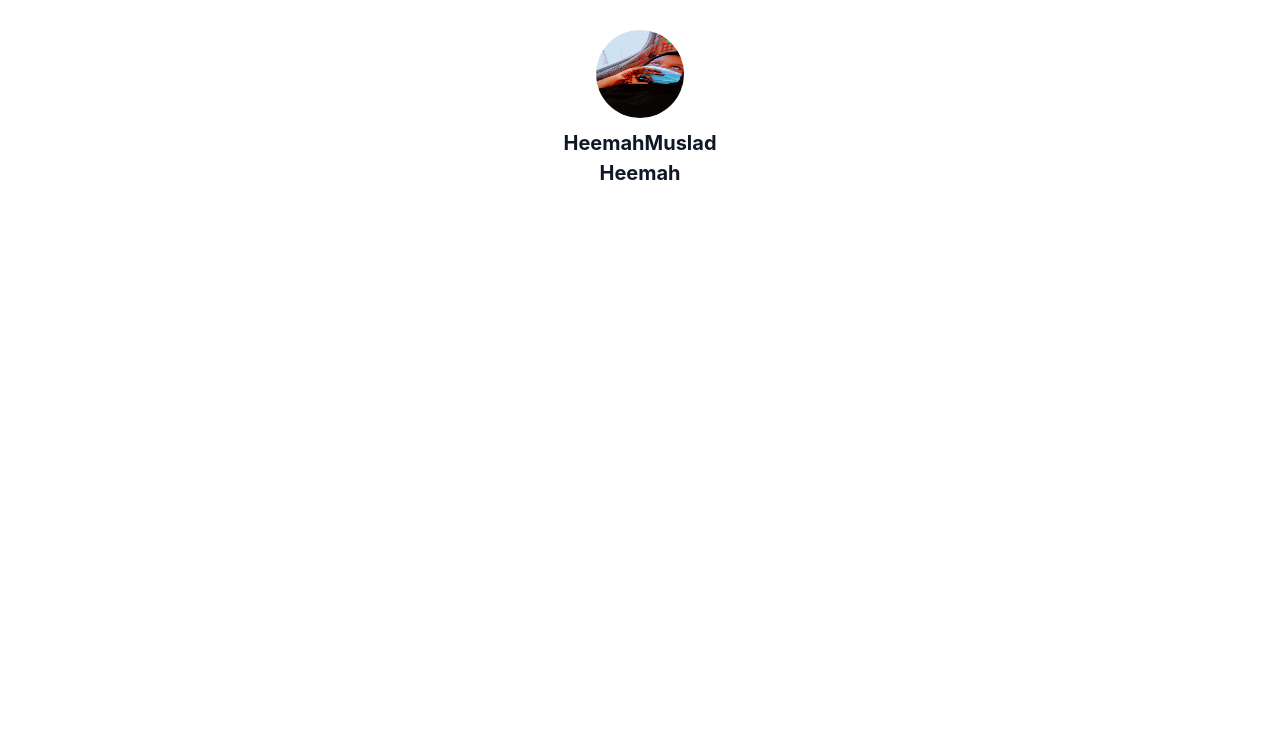
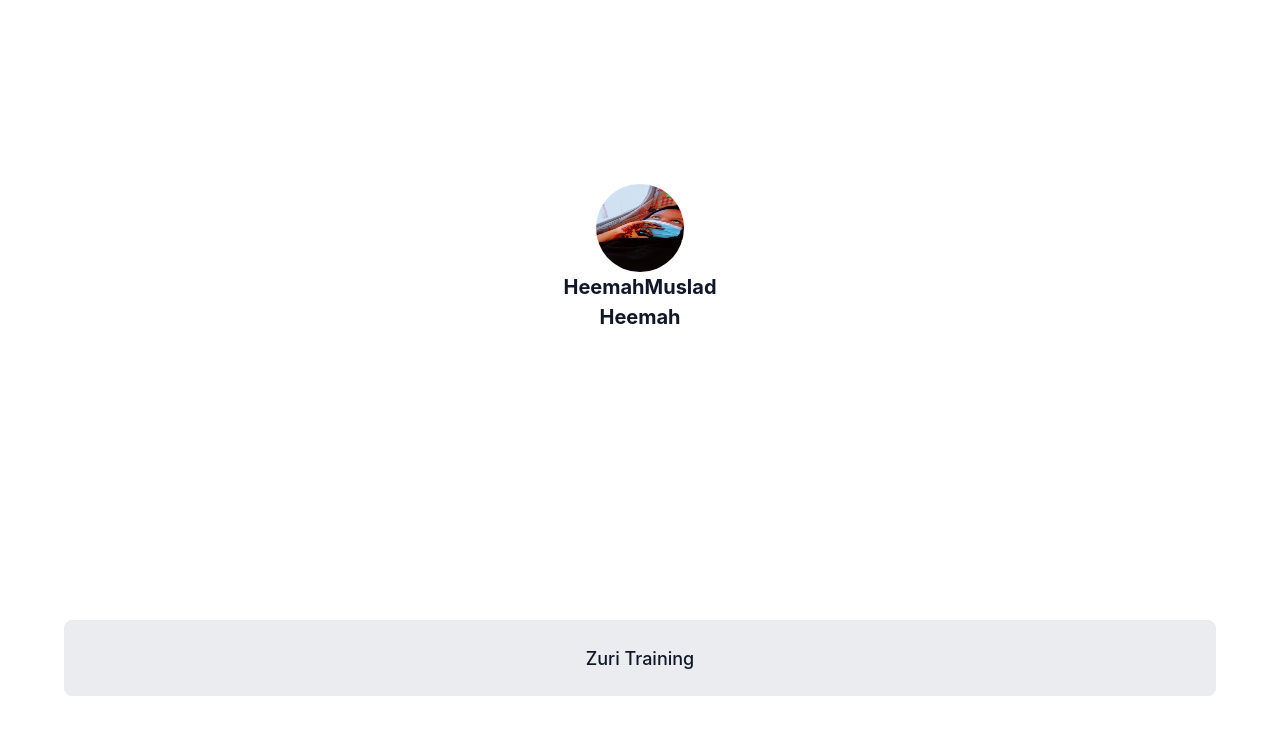
Before and after one commit to HeemahMuslad/FRONTEND-STAGE-1-TASK, a plain HTML site: page index.html in a window 1280 px wide. Drawn offline with Linux system fonts and the light colour scheme.

Commit message:
btn_zuri

```diff
--- a/index.html
+++ b/index.html
@@ -1,20 +1,32 @@
 <!DOCTYPE html>
 <html lang="en">
   <head>
-    <meta charset="UTF-8">
-    <meta http-equiv="X-UA-Compatible" content="IE=edge">
-    <meta name="viewport" content="width=device-width, initial-scale=1.0">
+    <meta charset="UTF-8" />
+    <meta http-equiv="X-UA-Compatible" content="IE=edge" />
+    <meta name="viewport" content="width=device-width, initial-scale=1.0" />
     <title>Document</title>
-    <link rel="stylesheet" href="style.css">
+    <link rel="stylesheet" href="style.css" />
   </head>
   <body>
     <section>
       <div class="profilepic">
-    <img src="./images/Snapchat-1629863587.jpg" alt="" id="profile_img">
+        <img src="./images/Snapchat-1629863587.jpg" alt="" id="profile_img" />
         <h1 id="twitter">HeemahMuslad</h1>
         <h1 id="slack">Heemah</h1>
       </div>
     </section>
+    <section>
 
+      <div class="button">
+
+         <button id="btn_zuri"><a href=“https://training.zuri.team/”> Zuri Training</a></button>
+         <!-- <button id="books"><a href="http://books.zuri.team"> Zuri Books</a></button>
+         <button id="book_python"><a href="https://books.zuri.team"> Python Book</a></button>
+         <button id="pitch"><a href="https://background.zuri.team"> Background Check for Coders</a></button>
+         <button id="book_design"><a href="https://books.zuri.team/design-rules"> Design Books</a></button> -->
+
+      </div>
+
+    </section>
   </body>
 </html>
--- a/style.css
+++ b/style.css
@@ -3,15 +3,26 @@
   margin: 0;
   box-sizing: border-box;
 }
+body {
+  display: grid;
+  place-items: center;
+  min-height: 100vh;
+  margin:50px auto;
+
+}
+.profilepic {
+  display: flex;
+  align-items: center;
+  justify-content: center;
+  flex-wrap: wrap;
+  flex-direction: column;
+  /* margin: 0 auto; */
+}
 #profile_img {
   height: 88px;
   width: 88px;
   border-radius: 275px;
-  margin: 30px auto 10px auto;
-  display: flex;
-  align-items: center;
-  justify-content: center;
-  flex-wrap: wrap;
+  /* margin: 30px auto 10px auto; */
 }
 
 #twitter {
@@ -32,3 +43,30 @@
   text-align: center;
   color: #101828;
 }
+
+.button {
+  display: flex;
+  flex-direction: column;
+  flex-wrap: wrap;
+  align-items: center;
+  justify-content: center;
+
+}
+button {
+  width: 1152px;
+  height: 76px;
+  background: #eaecf0;
+  border-radius: 8px;
+  border: 1px solid #eaecf0;
+  margin: 20px auto;
+}
+a {
+  width: 86px;
+  font-family: "Inter";
+  font-style: normal;
+  font-weight: 500;
+  font-size: 18px;
+  text-decoration: none;
+  text-align: center;
+  color: #101828;
+}
```
Lines whose indentation alone changed are shown as unchanged.
